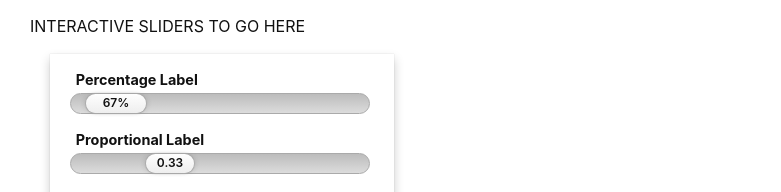
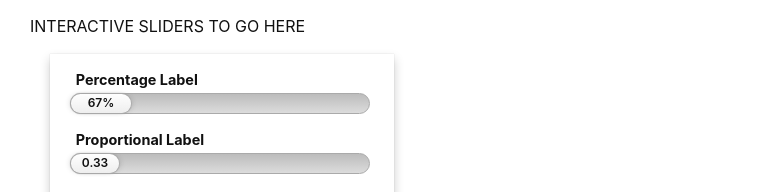
Before and after one commit to acmoles/react-slider, a React (Create React App) app: page / in a window 1280 px wide. Shown: the part 760-952 px from the top of the page, without its empty margins (0-781 px from the left). Built offline with nearby package versions, Linux system fonts and the light colour scheme.

Commit message:
partially refactor to react hooks

```diff
--- a/src/Slider.tsx
+++ b/src/Slider.tsx
@@ -1,4 +1,4 @@
-import React from "react";
+import React, { ReactElement, useState, useEffect, useRef, useCallback } from "react";
 import "./slider.css";
 
 /*
@@ -29,7 +29,120 @@ interface SliderState {
   dragging: boolean;
 }
 
-export class Slider extends React.Component<SliderProps, SliderState> {
+export function Slider({
+  label,
+  max,
+  min,
+  step,
+  value,
+  unit,
+  onChange,
+}: SliderProps): ReactElement {
+
+    const [offsetHandle, setOffsetHandle] = useState(0);
+    const [dragging, setDragging] = useState(false);
+
+    const handleRef = useRef(null);
+    const rangeRef = useRef(null);
+
+    // TODO refs to handle mutable state
+
+    const handleDragStart = (event: any) => {
+      event.preventDefault();
+      event.stopPropagation();
+
+      console.log("drag start");
+      setDragging(true);
+      // this.offsetWrapper = GetPosition(this.rangeRef.current);
+      // this.offsetMouse = event.clientX - GetPosition(this.handleRef.current);
+    };
+
+    // useCallback to ensure same function on each re-render
+    const handleDrag = useCallback(
+      (event: any) => {
+        if (dragging) {
+          event.preventDefault();
+          //const offset = event.clientX - this.offsetWrapper - this.offsetMouse;
+          //this.setValueByOffset(offset);
+          //this.updateOffsetFromValue();
+          console.log("drag", event);
+        }
+      },
+      [dragging, setOffsetHandle]
+    );
+
+    const handleDragEnd = useCallback(
+      (event: any) => {
+        if (dragging) {
+          setDragging(false);
+          console.log("drag end", event);
+        }
+      },
+      [dragging, setDragging]
+    );
+
+    // window and document events
+    useEffect(() => {
+      function handleWindowChange() {
+        console.log("window");
+      }
+
+      // Add event listeners
+      window.addEventListener("resize", handleWindowChange);
+      document.addEventListener("pointermove", handleDrag);
+      document.addEventListener("pointerup", handleDragEnd);
+
+      // Call window handler right away to get initial reflow
+      handleWindowChange();
+
+      // Remove event listener on cleanup
+      return () => {
+        window.removeEventListener("resize", handleWindowChange);
+        document.removeEventListener("pointermove", handleDrag);
+        document.removeEventListener("pointerup", handleDragEnd);
+      };
+
+    }, []); // Empty array ensures effect is only run on mount
+
+
+
+    const formattedValue = unit ? value.toFixed(0) + unit : value.toFixed(2);
+    const maxFormattedStringLength = CalculateMaxFormattedCharacters(min, max, unit);
+
+    const handleStyle = {
+      transform: "translateX(" + offsetHandle + "px)",
+      minWidth: maxFormattedStringLength + "em"
+    };
+
+    const sliderClasses = ["slider"];
+    if (dragging) {
+      sliderClasses.push("active");
+    }
+
+    return (
+      <div className={sliderClasses.join(" ")}>
+        <label>{label}</label>
+        <div className="range" ref={rangeRef}>
+          <div
+            className="handle"
+            ref={handleRef}
+            style={handleStyle}
+            onPointerDown={
+              (event) => {handleDragStart(event);}
+            }
+            role="slider"
+            aria-valuemin={min}
+            aria-valuenow={value}
+            aria-valuemax={max}
+            >
+            {formattedValue}
+          </div>
+        </div>
+      </div>
+    );
+}
+
+class SliderClass extends React.Component<SliderProps, SliderState> {
   offsetWrapper: number;
   offsetMouse: number;
   prevOffsetHandle: number;
@@ -97,7 +210,7 @@ export class Slider extends React.Component<SliderProps, SliderState> {
     const formattedValue = this.props.unit
       ? this.props.value.toFixed(0) + this.props.unit
       : this.props.value.toFixed(2);
-    const maxFormattedStringLength = this.calculateMaxFormattedCharacters();
+    const maxFormattedStringLength = CalculateMaxFormattedCharacters(this.props.min, this.props.max, this.props.unit);
 
     const handleStyle = {
       transform: "translateX(" + this.state.offsetHandle + "px)",
@@ -216,16 +329,6 @@ export class Slider extends React.Component<SliderProps, SliderState> {
   getClosestStep(value: number) {
     return Math.round(value / this.props.step) * this.props.step;
   }
-
-  calculateMaxFormattedCharacters() {
-    const formattedValueMax = this.props.unit
-      ? this.props.max.toFixed(0) + this.props.unit
-      : this.props.max.toFixed(2);
-    const formattedValueMin = this.props.unit
-      ? this.props.min.toFixed(0) + this.props.unit
-      : this.props.min.toFixed(2);
-    return Math.max(formattedValueMax.length, formattedValueMin.length);
-  }
 }
 
 // Helpers
@@ -234,3 +337,9 @@ function GetPosition(element: HTMLElement) {
   const rect = element.getBoundingClientRect();
   return rect.left;
 }
+
+function CalculateMaxFormattedCharacters(min: number, max: number, unit?: string) {
+  const formattedValueMax = unit ? max.toFixed(0) + unit : max.toFixed(2);
+  const formattedValueMin = unit ? min.toFixed(0) + unit : min.toFixed(2);
+  return Math.max(formattedValueMax.length, formattedValueMin.length);
+}
```
